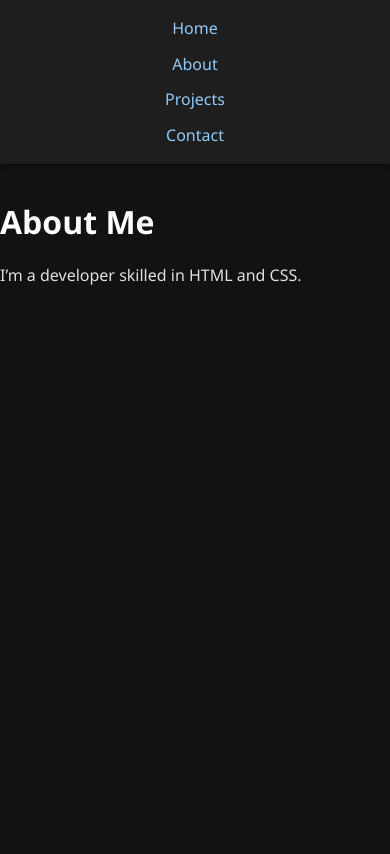
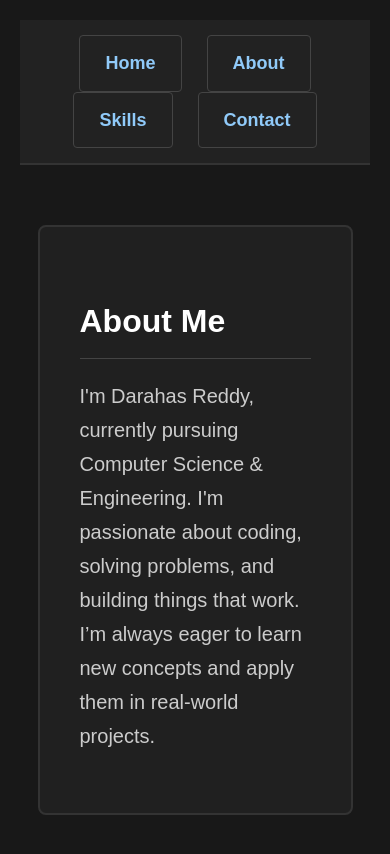
Before and after one commit to Darahas-reddy/mern_b1_assignments, a plain HTML site: page portfolio/about.html in a window 390 px wide. Drawn offline with Linux system fonts and the light colour scheme.

Commit message:
about.html

```diff
--- a/portfolio/about.html
+++ b/portfolio/about.html
@@ -1,133 +1,73 @@
 <!DOCTYPE html>
-<html lang="en">
+<html>
 <head>
-  <title>About - Portfolio</title>
+  <title>About - CSE Portfolio</title>
   <style>
-    * {
-      box-sizing: border-box;
+    * { box-sizing: border-box; }
+    body {
+      background-color: #181818;
+      color: #e0e0e0;
       margin: 0;
-      padding: 0;
+      padding: 20px;
+      font-family: Arial, sans-serif;
+      font-size: 18px;
+      line-height: 1.7;
     }
-
-    body {
-      font-family: 'Segoe UI', sans-serif;
-      background-color: #121212;
-      color: #e0e0e0;
-      line-height: 1.6;
+    .navbar {
+      background-color: #222;
+      padding: 15px 0;
+      text-align: center;
+      border-bottom: 2px solid #333;
+      margin-bottom: 30px;
     }
-
-    nav {
-      background-color: #1e1e1e;
-      padding: 1rem 2rem;
-      position: sticky;
-      top: 0;
-      z-index: 1000;
-      box-shadow: 0 2px 5px rgba(0,0,0,0.4);
-      margin-bottom: 2rem;
-    }
-
-    ul {
-      list-style: none;
-      display: flex;
-      justify-content: center;
-      gap: 30px;
-    }
-
-    li a {
+    .nav-link {
+      display: inline-block;
+      padding: 12px 25px;
+      margin: 0 10px;
+      border: 1px solid #444;
+      border-radius: 4px;
       text-decoration: none;
       color: #90caf9;
-      font-weight: 500;
-      padding: 6px 12px;
-      transition: 0.3s;
-      border-radius: 5px;
+      font-size: 18px;
+      font-weight: bold;
     }
-
-    li a:hover {
-      background-color: #2196f3;
-      color: #fff;
+    .nav-link:hover {
+      border-color: #90caf9;
+      background-color: #2a2a2a;
     }
-
-    .container {
-      max-width: 900px;
-      margin: auto;
-      padding: 20px;
+    .section-container {
+      width: 90%;
+      max-width: 800px;
+      margin: 60px auto;
+      background-color: #202020;
+      padding: 40px;
+      border: 2px solid #333;
+      border-radius: 8px;
     }
-
-    h1, h2 {
+    h2 {
+      font-size: 32px;
+      margin-bottom: 20px;
+      border-bottom: 1px solid #444;
+      padding-bottom: 10px;
       color: #ffffff;
-      margin-bottom: 15px;
     }
-
-    .hero {
-      text-align: center;
-      padding: 50px 20px;
-      background: #1e1e1e;
-      border-radius: 10px;
-      margin-bottom: 2rem;
-      box-shadow: 0 0 8px rgba(33, 150, 243, 0.2);
-    }
-
-    .section {
-      background-color: #1e1e1e;
-      padding: 20px;
-      border-radius: 10px;
-      margin-bottom: 2rem;
-      box-shadow: 0 0 5px rgba(255, 255, 255, 0.05);
-    }
-
-    .projects-grid {
-      display: flex;
-      flex-wrap: wrap;
-      gap: 20px;
-    }
-
-    .project {
-      background-color: #2a2a2a;
-      padding: 15px;
-      border-radius: 8px;
-      flex: 1 1 calc(33.33% - 20px);
-      box-shadow: 0 2px 6px rgba(255,255,255,0.05);
-      transition: transform 0.2s;
-    }
-
-    .project:hover {
-      transform: translateY(-4px);
-      box-shadow: 0 0 10px rgba(144, 202, 249, 0.2);
-    }
-
-    footer {
-      text-align: center;
-      padding: 1rem;
-      background-color: #1e1e1e;
-      border-top: 1px solid #333;
-      margin-top: 3rem;
-      color: #aaa;
-    }
-
-    @media (max-width: 768px) {
-      .project {
-        flex: 1 1 100%;
-      }
-
-      ul {
-        flex-direction: column;
-        gap: 10px;
-        align-items: center;
-      }
+    p {
+      font-size: 20px;
+      color: #ccc;
     }
   </style>
 </head>
 <body>
-  <nav>
-    <ul>
-      <li><a href="index.html">Home</a></li>
-      <li><a href="about.html">About</a></li>
-      <li><a href="projects.html">Projects</a></li>
-      <li><a href="contact.html">Contact</a></li>
-    </ul>
-  </nav>
+  <div class="navbar">
+    <a class="nav-link" href="index.html">Home</a>
+    <a class="nav-link" href="about.html">About</a>
+    <a class="nav-link" href="skills.html">Skills</a>
+    <a class="nav-link" href="contact.html">Contact</a>
+  </div>
 
-  <h1>About Me</h1>
-  <p>I’m a developer skilled in HTML and CSS.</p>
+  <div class="section-container">
+    <h2>About Me</h2>
+    <p>I'm Darahas Reddy, currently pursuing Computer Science & Engineering. I'm passionate about coding, solving problems, and building things that work. I’m always eager to learn new concepts and apply them in real-world projects.</p>
+  </div>
 </body>
 </html>
```
